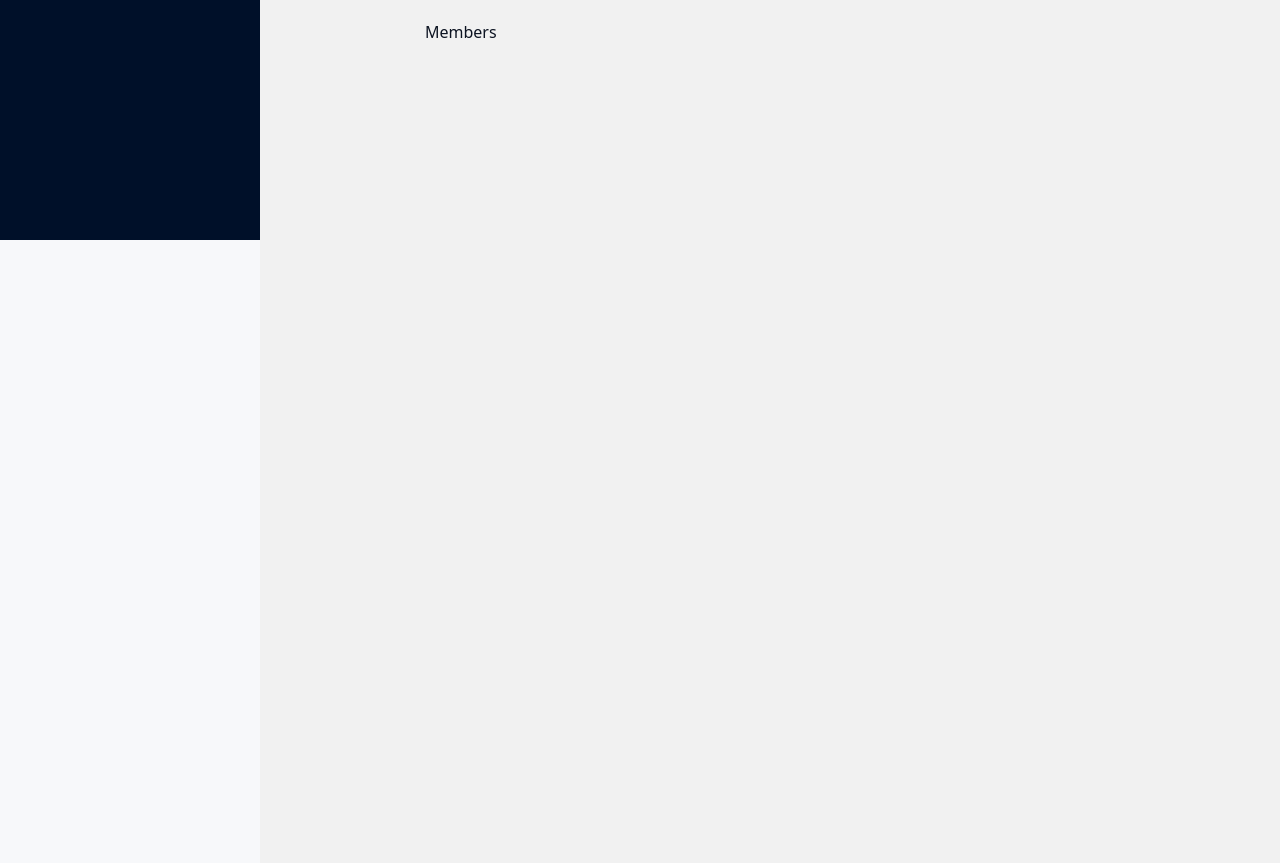
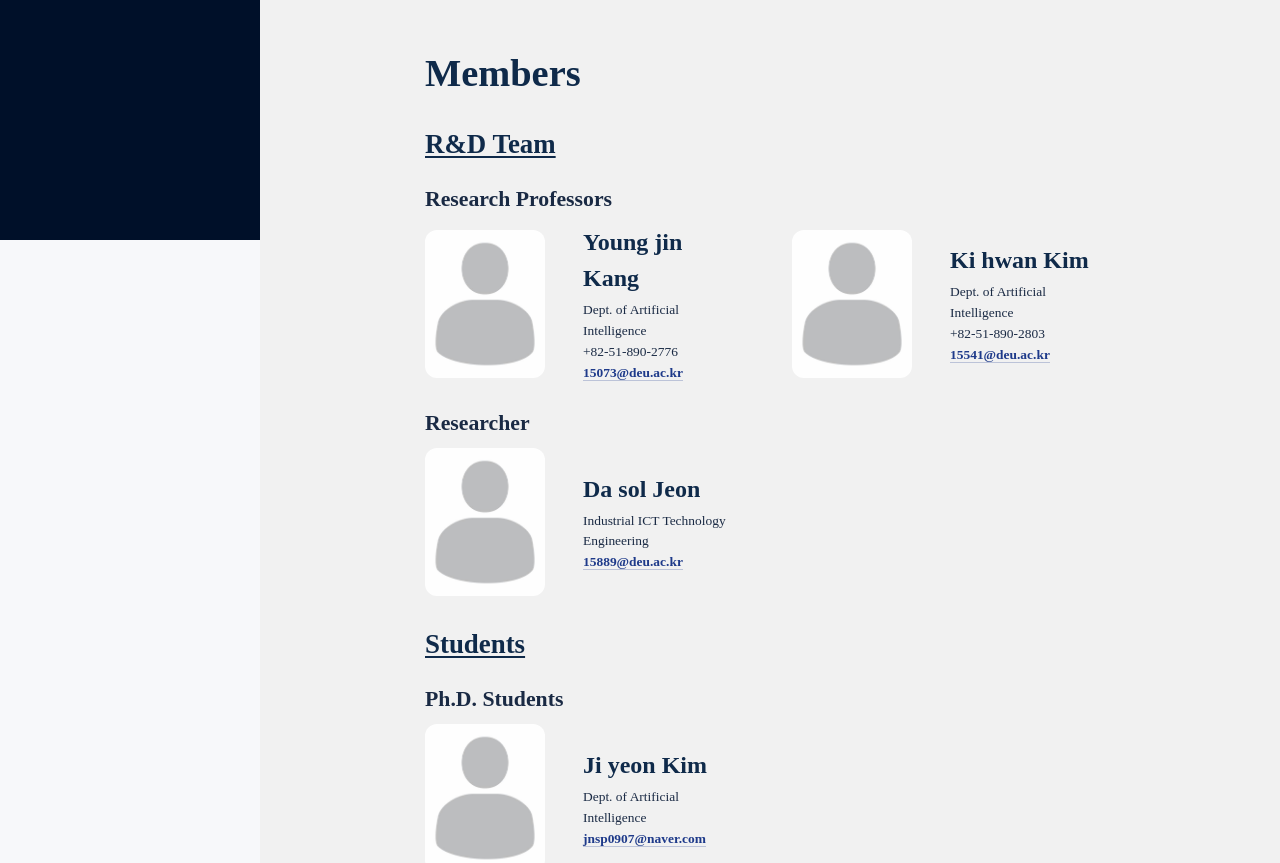
Before and after one commit to shch989/deu-lab-website, a React (Create React App) app: page /members in a window 1280 px wide. Shown: the part 560-1423 px from the top of the page. Built offline with nearby package versions, Linux system fonts and the light colour scheme.

Commit message:
member 페이지 내용 추가

```diff
--- /dev/null
+++ b/src/components/Members/MembersSection.jsx
@@ -0,0 +1,268 @@
+import React from 'react'
+import styled from "styled-components";
+import defaultProfile from '../../assets/defaultProfile.jpg'
+
+const Section = styled.section`
+  width: 100%;
+  padding: clamp(24px, 6vw, 30px) 0;
+  background: transparent;
+  color: #1a2a44;
+  display: flex;
+  justify-content: flex-start;
+`;
+
+const Inner = styled.div`
+  max-width: 1100px;
+  margin-left: 0px;
+  margin-right: auto;
+  width: calc(100% - 20px);
+  box-sizing: border-box;
+`;
+
+const Heading = styled.h1`
+  font-family: 'Noto Serif KR','Nanum Myeongjo','Times New Roman', serif;
+  font-weight: 800;
+  font-size: clamp(24px, 3vw, 40px);
+  line-height: 1.2;
+  margin: 0 0 25px;
+  color: #0f2a4a;
+`;
+
+const TeamTitle = styled.h2`
+  font-family: 'Noto Serif KR','Nanum Myeongjo','Times New Roman', serif;
+  font-weight: 800;
+  font-size: clamp(18px, 2.1vw, 28px);
+  margin: clamp(12px, 2.5vw, 40px) 0 6px;
+  color: #0f2a4a;
+
+  a {
+    color: #0f2a4a;
+    text-decoration: underline;
+    text-underline-offset: 3px;
+  }
+`;
+
+const RoleTitle = styled.h3`
+  font-family: 'Noto Serif KR','Nanum Myeongjo','Times New Roman', serif;
+  font-weight: 700;
+  font-size: clamp(16px, 1.7vw, 22px);
+  margin: clamp(25px, 2.5vw, 26px) 0 12px;
+`;
+
+const Grid = styled.div`
+  display: grid;
+  grid-template-columns: repeat(2, minmax(260px, 1fr));
+  gap: clamp(18px, 3vw, 40px) clamp(28px, 5vw, 80px);
+
+  @media (max-width: 700px) {
+    grid-template-columns: 1fr;
+  }
+`;
+
+const Card = styled.article`
+  display: grid;
+  grid-template-columns: 88px 1fr;
+  gap: 70px;
+  align-items: center;
+
+  @media (max-width: 420px) {
+    grid-template-columns: 72px 1fr;
+  }
+`;
+
+const Avatar = styled.div`
+  width: 120px;
+  height: 148px;
+  border-radius: 12px;
+  background: ${({ $src }) =>
+    $src
+      ? `center/cover no-repeat url(${$src})`
+      : `center/cover no-repeat url(${defaultProfile})`};
+  position: relative;
+
+  &::after {
+    content: "";
+    position: absolute;
+    left: 50%;
+    transform: translateX(-50%);
+    bottom: -22px;
+    width: 110px;
+    height: 48px;
+    border-radius: 12px;
+    background: #e6e8ec;
+    z-index: -1;
+  }
+`;
+
+const Info = styled.div`
+  font-family: 'Noto Serif KR','Nanum Myeongjo','Times New Roman', serif;
+`;
+
+const Name = styled.div`
+  font-weight: 800;
+  color: #0f2a4a;
+  font-size: clamp(18px, 1.9vw, 24px);
+  margin-bottom: 4px;
+`;
+
+const Line = styled.div`
+  line-height: 1.55;
+  font-size: clamp(13px, 1.05vw, 16px);
+
+  a {
+    color: #1e3a8a;
+    font-weight: 700;
+    text-decoration: none;
+    border-bottom: 1px solid rgba(30,58,138,0.25);
+  }
+  a:hover { border-bottom-color: rgba(30,58,138,0.6); }
+`;
+
+const MembersSection = () => {
+  const title = "Members"
+const sections = [
+  {
+    team: "R&D Team",
+    teamLink: "#",
+    groups: [
+      {
+        role: "Research Professors",
+        members: [
+          {
+            name: "Young jin Kang",
+            dept: "Dept. of Artificial Intelligence",
+            phone: "+82-51-890-2776",
+            email: "15073@deu.ac.kr",
+            photo: "",
+          },
+          {
+            name: "Ki hwan Kim",
+            dept: "Dept. of Artificial Intelligence",
+            phone: "+82-51-890-2803",
+            email: "15541@deu.ac.kr",
+            photo: "",
+          },
+        ],
+      },
+      {
+        role: "Researcher",
+        members: [
+          {
+            name: "Da sol Jeon",
+            dept: "Industrial ICT Technology Engineering",
+            phone: "",
+            email: "15889@deu.ac.kr",
+            photo: "",
+          },
+        ],
+      },
+    ],
+  },
+  {
+    team: "Students",
+    teamLink: "#",
+    groups: [
+      {
+        role: "Ph.D. Students",
+        members: [
+          {
+            name: "Ji yeon Kim",
+            dept: "Dept. of Artificial Intelligence",
+            phone: "",
+            email: "jnsp0907@naver.com",
+            photo: "",
+          },
+        ],
+      },
+      {
+        role: "Master Students",
+        members: [
+          {
+            name: "Byeong jun Gong",
+            dept: "Dept. of Artificial Intelligence",
+            phone: "",
+            email: "qkatpkd@naver.com",
+            photo: "",
+          },
+          {
+            name: "In ho Jeong",
+            dept: "Dept. of Artificial Intelligence",
+            phone: "",
+            email: "jungh456@gmail.com",
+            photo: "",
+          },
+          {
+            name: "Seong hyeon Jo",
+            dept: "Dept. of Artificial Intelligence",
+            phone: "",
+            email: "thch989@naver.com",
+            photo: "",
+          },
+          {
+            name: "Min soo Kim",
+            dept: "Dept. of Artificial Intelligence",
+            phone: "",
+            email: "h_ellow_orlid@naver.com",
+            photo: "",
+          },
+          {
+            name: "Ji hyeon Sin",
+            dept: "Dept. of Artificial Intelligence",
+            phone: "",
+            email: "zh2326@naver.com",
+            photo: "",
+          },
+        ],
+      },
+    ],
+  },
+];
+
+  return (
+    <Section>
+      <Inner>
+        <Heading>{title}</Heading>
+
+        {sections.map((sec, sIdx) => (
+          <div key={`sec-${sIdx}`}>
+            {sec.team && (
+              <TeamTitle>
+                {sec.teamLink ? (
+                  <a href={sec.teamLink}>{sec.team}</a>
+                ) : (
+                  sec.team
+                )}
+              </TeamTitle>
+            )}
+
+            {sec.groups?.map((grp, gIdx) => (
+              <div key={`grp-${sIdx}-${gIdx}`}>
+                {grp.role && <RoleTitle>{grp.role}</RoleTitle>}
+
+                <Grid>
+                  {grp.members?.map((m, i) => (
+                    <Card key={`m-${sIdx}-${gIdx}-${i}`}>
+                      <Avatar $src={m.photo} />
+                      <Info>
+                        <Name>{m.name}</Name>
+                        {m.dept && <Line>{m.dept}</Line>}
+                        {m.phone && <Line>{m.phone}</Line>}
+                        {m.email && (
+                          <Line>
+                            <a href={`mailto:${m.email}`}>{m.email}</a>
+                          </Line>
+                        )}
+                      </Info>
+                    </Card>
+                  ))}
+                </Grid>
+              </div>
+            ))}
+          </div>
+        ))}
+      </Inner>
+    </Section>
+  )
+}
+
+export default MembersSection
--- a/src/pages/Members.jsx
+++ b/src/pages/Members.jsx
@@ -1,8 +1,9 @@
 import React from 'react'
+import MembersSection from '../components/Members/MembersSection'
 
 const Members = () => {
   return (
-    <div>Members</div>
+    <MembersSection />
   )
 }
 
```
Also changed, not shown: src/assets/defaultProfile.jpg (added).
